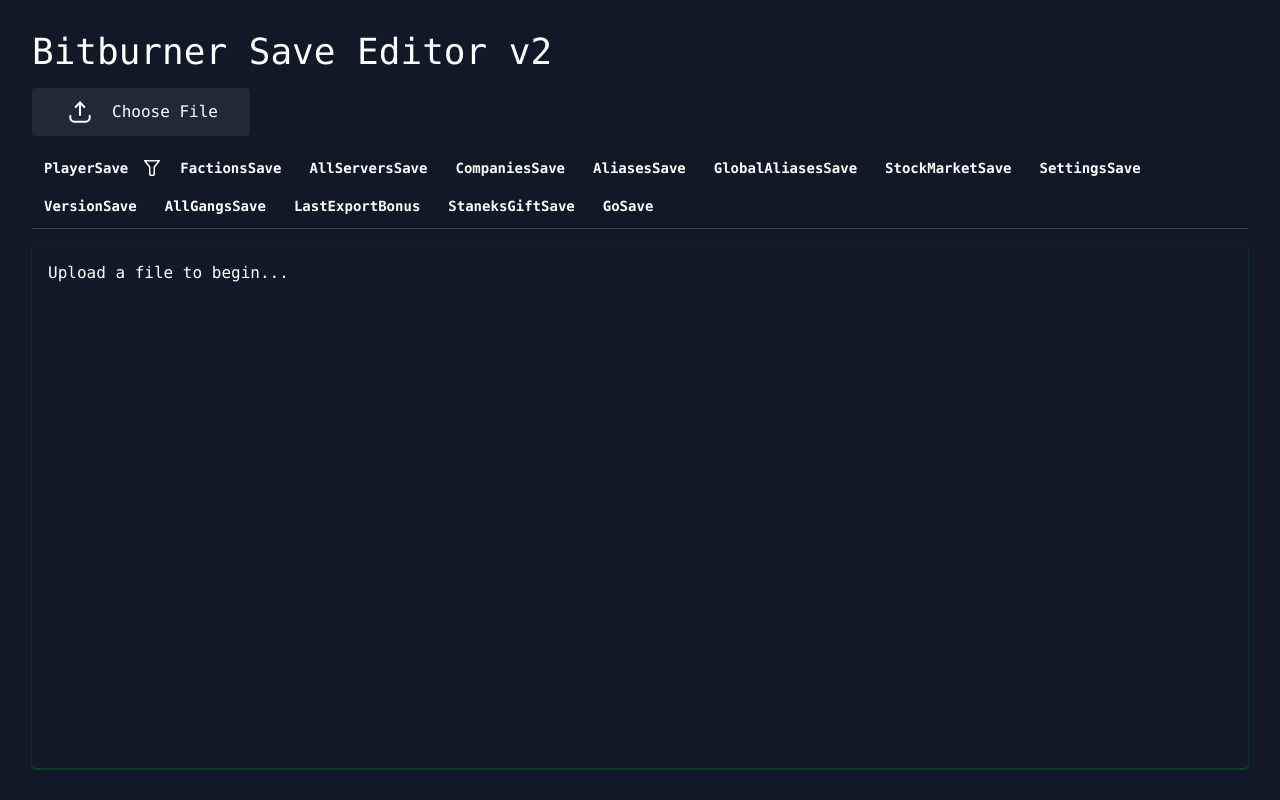
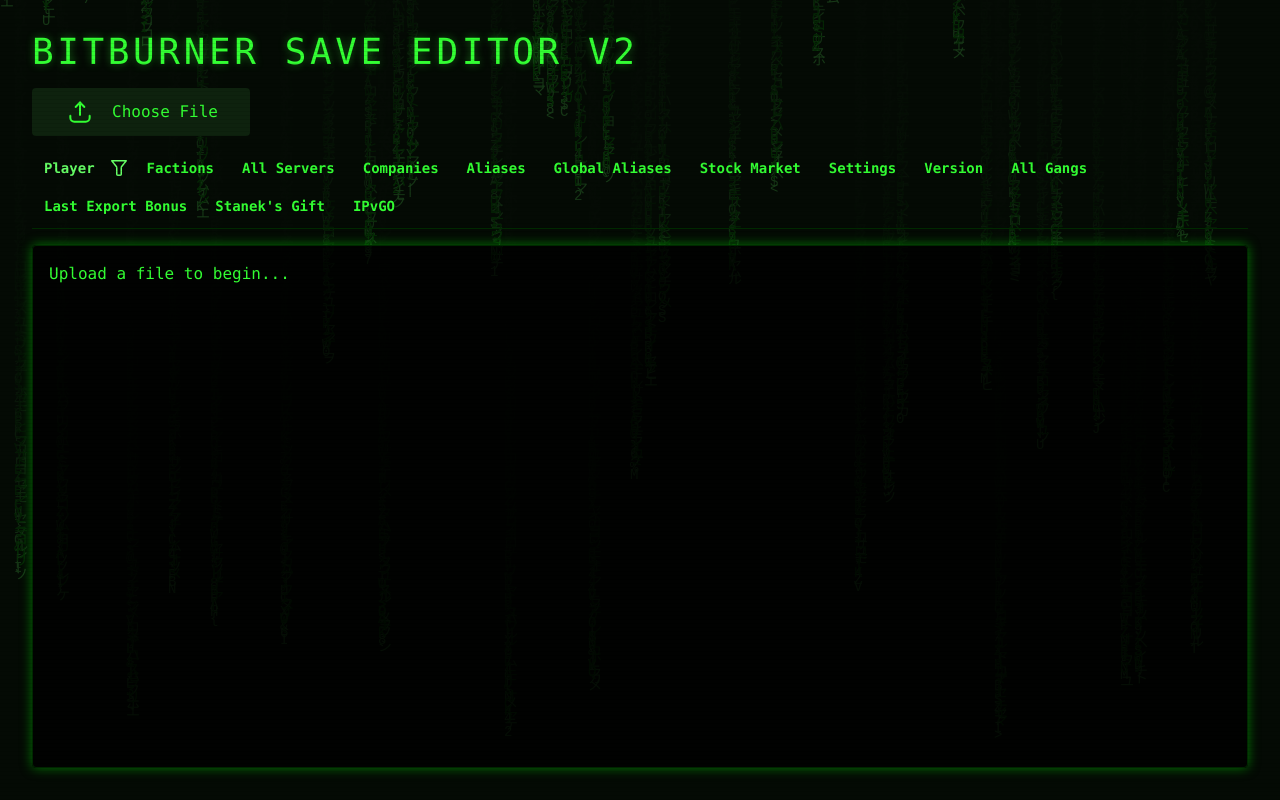
Before and after one commit to Marcinator2/bitburner-save-editor-v2, a React (Vite) app: page / in a window 1280 px wide. Built offline with nearby package versions, Linux system fonts and the light colour scheme.

Commit message:
updated UI design

```diff
--- a/src/App.tsx
+++ b/src/App.tsx
@@ -5,6 +5,7 @@
 import Editor from "components/editor";
 import fileStore from "store/file.store";
 import type { FileStore } from "store/file.store";
+import MatrixRain from "components/matrix-rain";
 
 import DownloadIcon from "icons/download.svg?react";
 
@@ -15,13 +16,14 @@
 
   return (
     <FileContext.Provider value={fileStore}>
-      <div className="flex flex-col h-full w-full">
+      <MatrixRain />
+      <div className="flex flex-col h-full w-full" style={{ position: "relative", zIndex: 1 }}>
         <header>
-          <h1 className="flex items-center text-4xl mb-4">
+          <h1 className="flex items-center text-4xl mb-4 text-green-400 tracking-widest uppercase">
             Bitburner Save Editor v2
             {fileStore.ready && (
-              <button className="ml-4 p-2 rounded bg-gray-800 hover:bg-gray-700" onClick={fileStore.downloadFile}>
-                <DownloadIcon className="h-8 w-8" />
+              <button className="ml-4 p-2 rounded border border-green-700 bg-gray-900 hover:bg-gray-800 hover:shadow-neon transition-all" onClick={fileStore.downloadFile}>
+                <DownloadIcon className="h-8 w-8 text-green-400" />
               </button>
             )}
           </h1>
--- a/src/components/editor/index.tsx
+++ b/src/components/editor/index.tsx
@@ -7,6 +7,22 @@
 import EditorSection from "components/editor/section";
 
 import IconFilter from "icons/filter.svg?react";
+
+const TAB_LABELS: Record<string, string> = {
+  [Bitburner.SaveDataKey.PlayerSave]:        "Player",
+  [Bitburner.SaveDataKey.FactionsSave]:      "Factions",
+  [Bitburner.SaveDataKey.AllServersSave]:    "All Servers",
+  [Bitburner.SaveDataKey.CompaniesSave]:     "Companies",
+  [Bitburner.SaveDataKey.AliasesSave]:       "Aliases",
+  [Bitburner.SaveDataKey.GlobalAliasesSave]: "Global Aliases",
+  [Bitburner.SaveDataKey.StockMarketSave]:   "Stock Market",
+  [Bitburner.SaveDataKey.SettingsSave]:      "Settings",
+  [Bitburner.SaveDataKey.VersionSave]:       "Version",
+  [Bitburner.SaveDataKey.AllGangsSave]:      "All Gangs",
+  [Bitburner.SaveDataKey.LastExportBonus]:   "Last Export Bonus",
+  [Bitburner.SaveDataKey.StaneksGiftSave]:   "Stanek's Gift",
+  [Bitburner.SaveDataKey.GoSave]:            "IPvGO",
+};
 
 export default observer(function EditorContainer() {
   const fileContext = useContext(FileContext);
@@ -24,7 +40,7 @@
 
   return (
     <div className="h-full w-full mt-4 flex flex-col">
-      <nav className="w-full flex flex-wrap gap-1 border-b border-gray-700 pb-1">
+      <nav className="w-full flex flex-wrap gap-1 border-b border-green-900 pb-1 items-center">
           {Object.values(Bitburner.SaveDataKey).map((key) => {
             const hasData = fileContext.ready
               ? (() => {
@@ -40,7 +56,7 @@
                 className={clsx(
                   "flex items-center",
                   "border-b-2 border-transparent transition-colors duration-200 ease-in",
-                  activeTab === key && "border-green-700",
+                  activeTab === key && "border-green-400 text-green-300",
                   !hasData && "opacity-30"
                 )}
                 key={key}
@@ -53,7 +69,7 @@
                   disabled={!hasData}
                   title={!hasData ? "No data in this save file" : undefined}
                 >
-                  {key}
+                  {TAB_LABELS[key] ?? key}
                 </button>
                 {activeTab === key && hasData && (
                   <button className={clsx(isFiltering && "text-green-700")} onClick={toggleFiltering}>
@@ -64,7 +80,8 @@
             );
           })}
         </nav>
-      <div className="w-full h-full flex-1 mt-4 p-4 rounded shadow shadow-green-900 bg-gray-900">
+
+      <div className="w-full h-full flex-1 mt-4 p-4 rounded border border-green-900 shadow-neon" style={{ backgroundColor: "rgba(0, 0, 0, 0.75)" }}>
         {fileContext.error && (
           <span className="text-red-400">Error: {fileContext.error}</span>
         )}
--- /dev/null
+++ b/src/components/matrix-rain.tsx
@@ -0,0 +1,77 @@
+import { useEffect, useRef } from "react";
+
+const CHARS =
+  "アイウエオカキクケコサシスセソタチツテトナニヌネノハヒフヘホマミムメモヤユヨラリルレロワヲン" +
+  "ABCDEFGHIJKLMNOPQRSTUVWXYZ0123456789@#$%&*<>/\\|[]{}";
+
+export default function MatrixRain() {
+  const canvasRef = useRef<HTMLCanvasElement>(null);
+
+  useEffect(() => {
+    const canvas = canvasRef.current!;
+    const ctx = canvas.getContext("2d")!;
+
+    const fontSize = 14;
+    let cols: number;
+    let drops: number[];
+
+    function resize() {
+      canvas.width = window.innerWidth;
+      canvas.height = window.innerHeight;
+      cols = Math.floor(canvas.width / fontSize);
+      drops = Array.from({ length: cols }, () => Math.random() * -100);
+    }
+
+    resize();
+    window.addEventListener("resize", resize);
+
+    const interval = setInterval(() => {
+      // Fade trail
+      ctx.fillStyle = "rgba(5, 13, 5, 0.05)";
+      ctx.fillRect(0, 0, canvas.width, canvas.height);
+
+      for (let i = 0; i < drops.length; i++) {
+        const ch = CHARS[Math.floor(Math.random() * CHARS.length)];
+        const y = drops[i] * fontSize;
+
+        // Bright head
+        ctx.fillStyle = "#66ff66";
+        ctx.font = `${fontSize}px monospace`;
+        ctx.fillText(ch, i * fontSize, y);
+
+        // Slightly dimmer second char
+        if (drops[i] > 1) {
+          ctx.fillStyle = "#00b300";
+          const ch2 = CHARS[Math.floor(Math.random() * CHARS.length)];
+          ctx.fillText(ch2, i * fontSize, y - fontSize);
+        }
+
+        if (y > canvas.height && Math.random() > 0.975) {
+          drops[i] = 0;
+        }
+        drops[i] += 0.5;
+      }
+    }, 50);
+
+    return () => {
+      clearInterval(interval);
+      window.removeEventListener("resize", resize);
+    };
+  }, []);
+
+  return (
+    <canvas
+      ref={canvasRef}
+      style={{
+        position: "fixed",
+        top: 0,
+        left: 0,
+        width: "100vw",
+        height: "100vh",
+        pointerEvents: "none",
+        zIndex: 0,
+        opacity: 0.18,
+      }}
+    />
+  );
+}
--- a/src/index.css
+++ b/src/index.css
@@ -5,27 +5,63 @@
 html,
 body,
 #root {
-  @apply h-full w-full bg-gray-900;
+  @apply h-full w-full;
+  background-color: #050d05;
 }
 
 #root {
-  @apply p-8 bg-gray-900 text-white font-mono;
+  @apply p-8 font-mono;
+  background-color: #050d05;
+  color: #33ff33;
 }
 
+/* Subtle scanline overlay for terminal feel */
+body::after {
+  content: "";
+  position: fixed;
+  inset: 0;
+  pointer-events: none;
+  background: repeating-linear-gradient(
+    to bottom,
+    transparent 0px,
+    transparent 3px,
+    rgba(0, 0, 0, 0.08) 3px,
+    rgba(0, 0, 0, 0.08) 4px
+  );
+  z-index: 9999;
+}
+
+/* Input / Select / Textarea base style */
+input, select, textarea {
+  color: #33ff33;
+  background-color: #0a160a;
+}
+
+input::placeholder {
+  color: #336b33;
+}
+
+/* Neon text-shadow for headings */
+h1, h2, h3 {
+  text-shadow: 0 0 8px rgba(51, 255, 51, 0.4);
+}
+
+/* Scrollbar */
 ::-webkit-scrollbar {
-  @apply w-1 h-1 p-1;
+  @apply w-1 h-1;
 }
 
 ::-webkit-scrollbar-track {
-  @apply bg-slate-900;
+  background: #040c04;
 }
 
 ::-webkit-scrollbar-thumb {
-  @apply bg-gray-800;
+  background: #1e4a1e;
+  border-radius: 2px;
 }
 
 ::-webkit-scrollbar-thumb:hover {
-  @apply bg-slate-700;
+  background: #336b33;
 }
 
 input::-webkit-inner-spin-button {
--- a/tailwind.config.js
+++ b/tailwind.config.js
@@ -1,7 +1,43 @@
 export default {
   content: ["./index.html", "./src/**/*.{ts,tsx}"],
   theme: {
-    extend: {},
+    extend: {
+      colors: {
+        // Override gray shades with dark terminal-green tones (Bitburner aesthetic)
+        gray: {
+          50:  "#e8f5e8",
+          100: "#c2e0c2",
+          200: "#9ccc9c",
+          300: "#6db06d",
+          400: "#4d8f4d",
+          500: "#336b33",
+          600: "#1e4a1e",
+          700: "#163516",
+          800: "#0e220e",
+          900: "#091509",
+          950: "#040c04",
+        },
+        // Neon green accents
+        green: {
+          50:  "#f0fff0",
+          100: "#ccffcc",
+          200: "#99ff99",
+          300: "#66ff66",
+          400: "#33ff33",
+          500: "#00e600",
+          600: "#00b300",
+          700: "#008000",
+          800: "#005200",
+          900: "#002900",
+          950: "#001400",
+        },
+      },
+      boxShadow: {
+        "neon-sm": "0 0 6px rgba(0, 230, 0, 0.4)",
+        "neon":    "0 0 12px rgba(0, 230, 0, 0.5)",
+        "neon-lg": "0 0 24px rgba(0, 230, 0, 0.4), 0 0 48px rgba(0, 230, 0, 0.15)",
+      },
+    },
   },
   plugins: [],
 };
```
